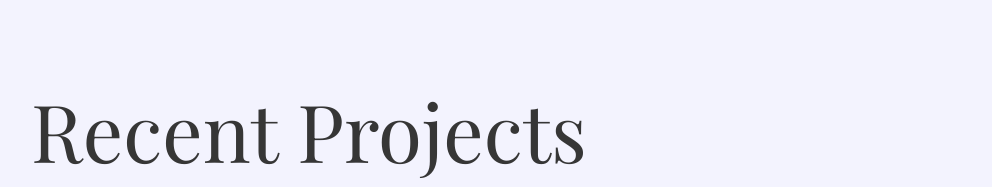
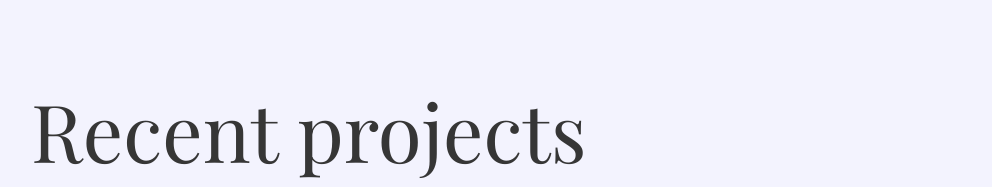
Before and after one commit to sebnaylor/Personal-Website, a plain HTML site: page index.html in a window 1280 px wide. Shown: the part 755-942 px from the top of the page, without its empty margins (144-1136 px from the left). Drawn offline with nearby package versions, Linux system fonts and the light colour scheme.

Commit message:
lower cased projects

```diff
--- a/index.html
+++ b/index.html
@@ -105,7 +105,7 @@
     <section class="portfolio section">
       <div class="container">
         <div class="section-title-container">
-          <h2 class="title section-title" id="portfolio">Recent Projects</h2>
+          <h2 class="title section-title" id="portfolio">Recent projects</h2>
           <div class="section-subtitle-container">
             <span class="subtitle-number has-sparkles">02</span>
             <span class="title section-subtitle"></span>
```
